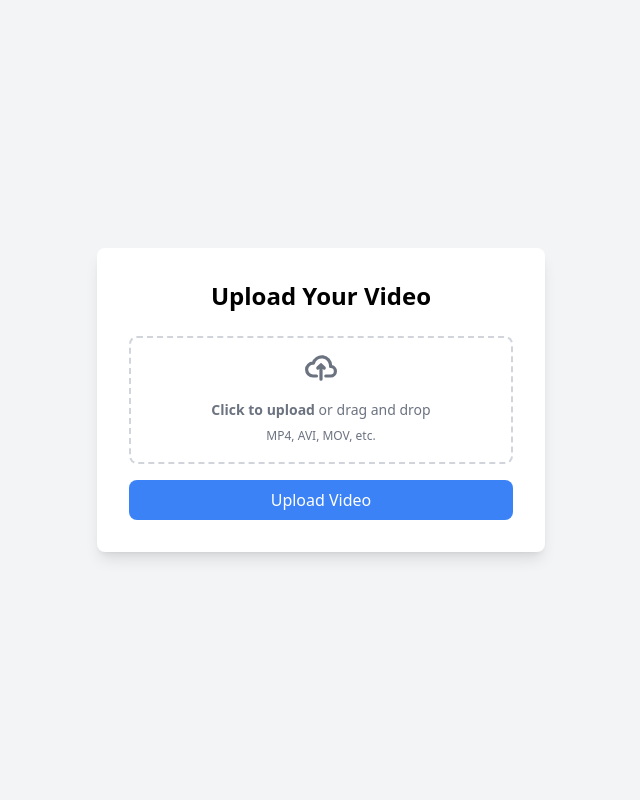
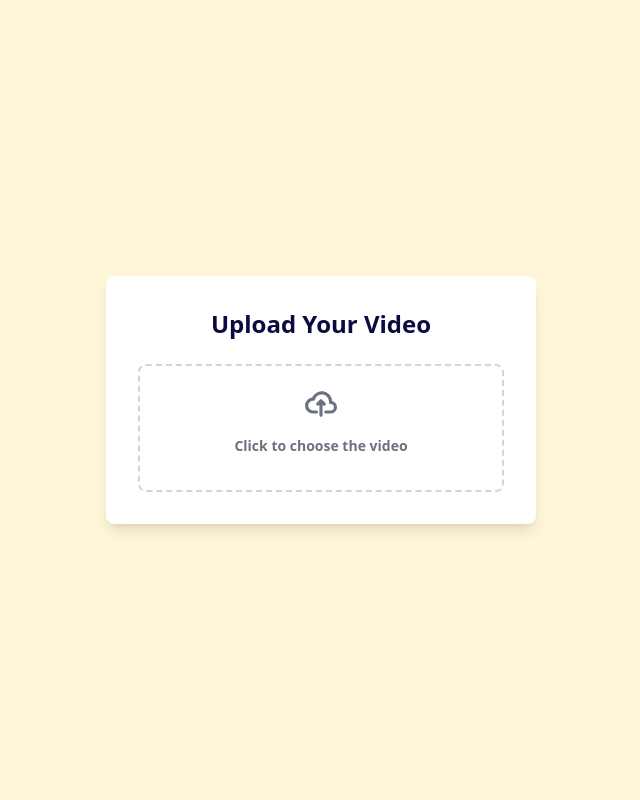
Before and after one commit to LeoGC7/Aspen-Upload-System, a Flask app: page / in a window 1280 px wide. Shown: the whole page, without its empty margins (319-959 px from the left). Run offline with Flask 3, Linux system fonts and the light colour scheme; some libraries are stand-ins or nearby versions.

Commit message:
Files Organized and Color Changed

```diff
--- a/main.py
+++ b/main.py
@@ -8,12 +8,7 @@ if not os.path.exists(UPLOAD_FOLDER):
     os.makedirs(UPLOAD_FOLDER)
 
 app.config['UPLOAD_FOLDER'] = UPLOAD_FOLDER
-app.config['MAX_CONTENT_LENGTH'] = 1 * 1024 * 1024 * 1024
-
-@app.after_request
-def after_request(response):
-    response.headers['ngrok-skip-browser-warning'] = 'true'
-    return response
+app.config['MAX_CONTENT_LENGTH'] = 2 * 1024 * 1024 * 1024
 
 @app.route('/')
 def index():
@@ -32,8 +27,6 @@ def upload_video():
     video_path = os.path.join(app.config['UPLOAD_FOLDER'], video.filename)
     video.save(video_path)
 
-    return f"Video uploaded successfully! Saved to: {video_path}"
-
 
 if __name__ == '__main__':
-    app.run(host='0.0.0.0', port=80)
+    app.run(host='0.0.0.0', port=80, debug=True)
--- /dev/null
+++ b/static/css/index.css
@@ -0,0 +1,37 @@
+@keyframes spin {
+    0% { transform: rotate(0deg); }
+    100% { transform: rotate(360deg); }
+}
+
+.spinner {
+    border: 4px solid rgba(0, 0, 0, 0.1);
+    border-left-color: #0b0b3f;
+    border-radius: 50%;
+    width: 40px;
+    height: 40px;
+    animation: spin 1s linear infinite;
+}
+
+.form-container {
+    width: 430px;
+}
+
+.background {
+    background-color: #fff5d8;
+}
+
+.title {
+    color: #0b0b3f;
+}
+
+#uploadVideoButton {
+    background-color: #f9ba04;
+    color: #0b0b3f;
+    font-weight: 500;
+}
+
+@media screen and (max-width: 450px) {
+    .form-container {
+        width: 330px;
+    }
+}
--- /dev/null
+++ b/static/js/index.js
@@ -0,0 +1,66 @@
+const fileInput = document.getElementById('video');
+        const fileDetails = document.getElementById('fileDetails');
+        const fileName = document.getElementById('fileName');
+        const fileSize = document.getElementById('fileSize');
+        const uploadVideoButton = document.getElementById('uploadVideoButton');
+        const progressBarContainer = document.getElementById('progressBarContainer');
+        const progressBar = document.getElementById('progressBar');
+        const progressPercentage = document.getElementById('progressPercentage');
+        const progressText = document.getElementById('progressText');
+
+        fileInput.addEventListener('change', (event) => {
+            const file = event.target.files[0];
+            if (file) {
+                // Display file details
+                fileName.textContent = file.name;
+                fileSize.textContent = (file.size / (1024 * 1024)).toFixed(2); // Convert to MB
+                fileDetails.classList.remove('hidden');
+                uploadVideoButton.classList.remove('hidden'); // Show the "Upload Video" button
+            } else {
+                fileDetails.classList.add('hidden');
+                uploadVideoButton.classList.add('hidden'); // Hide the "Upload Video" button
+            }
+        });
+
+        document.getElementById('uploadForm').addEventListener('submit', function (e) {
+            e.preventDefault();
+
+            const file = fileInput.files[0];
+            if (!file) return;
+
+            const formData = new FormData();
+            formData.append('video', file);
+
+            const xhr = new XMLHttpRequest();
+
+            // Show progress bar and spinner
+            progressBarContainer.classList.remove('hidden');
+            document.getElementById('spinner').classList.remove('hidden');
+
+            xhr.upload.addEventListener('progress', (event) => {
+                if (event.lengthComputable) {
+                    const percentComplete = (event.loaded / event.total) * 100;
+                    progressBar.style.width = `${percentComplete}%`;
+                    progressPercentage.textContent = `${Math.round(percentComplete)}%`;
+                }
+            });
+
+            xhr.addEventListener('load', () => {
+                // Hide spinner and show completion message
+                document.getElementById('spinner').classList.add('hidden');
+                progressBar.style.backgroundColor = '#10B981'; // Green color
+                progressText.classList.add('text-green-600');
+                progressPercentage.textContent = 'Upload Complete!';
+            });
+
+            xhr.addEventListener('error', () => {
+                // Handle error
+                document.getElementById('spinner').classList.add('hidden');
+                progressBar.style.backgroundColor = 'red'; // Red color
+                progressText.classList.add('text-red-600');
+                progressPercentage.textContent = 'Upload Failed!';
+            });
+
+            xhr.open('POST', '/upload', true);
+            xhr.send(formData);
+        });
--- a/templates/index.html
+++ b/templates/index.html
@@ -5,120 +5,49 @@
     <meta name="viewport" content="width=device-width, initial-scale=1.0">
     <title>Upload Video</title>
     <script src="https://cdn.tailwindcss.com"></script>
-    <style>
-        @keyframes spin {
-            0% { transform: rotate(0deg); }
-            100% { transform: rotate(360deg); }
-        }
-        .spinner {
-            border: 4px solid rgba(0, 0, 0, 0.1);
-            border-left-color: #3498db;
-            border-radius: 50%;
-            width: 40px;
-            height: 40px;
-            animation: spin 1s linear infinite;
-        }
-    </style>
+    <link rel="stylesheet" href="{{url_for('static', filename='css/index.css')}}">
 </head>
-<body class="bg-gray-100 flex items-center justify-center h-screen">
-    <div class="bg-white p-8 rounded-lg shadow-lg max-w-md w-full">
-        <h1 class="text-2xl font-bold mb-6 text-center">Upload Your Video</h1>
+<body class="background flex items-center justify-center h-screen">
+    <div class="form-container bg-white p-8 rounded-lg shadow-lg max-w-md">
+        <h1 class="title text-2xl font-bold mb-6 text-center">Upload Your Video</h1>
         <form id="uploadForm" class="space-y-4">
-            <div class="flex items-center justify-center w-full">
+            <!-- Initially only the "Choose Video" button is visible -->
+            <div id="chooseVideoButton" class="flex items-center justify-center w-full">
                 <label for="video" class="flex flex-col items-center justify-center w-full h-32 border-2 border-dashed border-gray-300 rounded-lg cursor-pointer hover:bg-gray-50">
                     <div class="flex flex-col items-center justify-center pt-5 pb-6">
                         <svg class="w-8 h-8 mb-4 text-gray-500" aria-hidden="true" xmlns="http://www.w3.org/2000/svg" fill="none" viewBox="0 0 20 16">
                             <path stroke="currentColor" stroke-linecap="round" stroke-linejoin="round" stroke-width="2" d="M13 13h3a3 3 0 0 0 0-6h-.025A5.56 5.56 0 0 0 16 6.5 5.5 5.5 0 0 0 5.207 5.021C5.137 5.017 5.071 5 5 5a4 4 0 0 0 0 8h2.167M10 15V6m0 0L8 8m2-2 2 2"/>
                         </svg>
-                        <p class="mb-2 text-sm text-gray-500"><span class="font-semibold">Click to upload</span> or drag and drop</p>
-                        <p class="text-xs text-gray-500">MP4, AVI, MOV, etc.</p>
+                        <p class="mb-2 text-sm text-gray-500"><span class="font-semibold">Click to choose the video</span></p>
                     </div>
                     <input id="video" type="file" name="video" accept="video/*" required class="hidden">
                 </label>
             </div>
+
             <!-- File details display -->
             <div id="fileDetails" class="hidden mt-4 p-4 bg-gray-50 rounded-lg">
                 <p class="text-sm text-gray-700"><span class="font-semibold">Selected File:</span> <span id="fileName"></span></p>
                 <p class="text-sm text-gray-700"><span class="font-semibold">File Size:</span> <span id="fileSize"></span> MB</p>
             </div>
+
+            <!-- Upload Video button -->
+            <button id="uploadVideoButton" type="submit" class="w-full hidden py-2 px-4 rounded-lg hover:bg-blue-600 transition duration-200">Upload Video</button>
+
             <!-- Progress bar -->
             <div id="progressBarContainer" class="hidden mt-4">
                 <div class="w-full bg-gray-200 rounded-full h-2.5">
-                    <div id="progressBar" class="bg-blue-500 h-2.5 rounded-full" style="width: 0%;"></div>
+                    <div id="progressBar" class="h-2.5 rounded-full" style="width: 0%; background-color: #0b0b3f;"></div>
                 </div>
                 <p id="progressText" class="text-sm text-gray-700 mt-2"><span class="font-semibold">Upload Progress:</span> <span id="progressPercentage">0%</span></p>
             </div>
+
+            <!-- Spinner -->
             <div id="spinner" class="flex hidden justify-center">
                 <div class="spinner"></div>
             </div>
-            <button type="submit" class="w-full bg-blue-500 text-white py-2 px-4 rounded-lg hover:bg-blue-600 transition duration-200">Upload Video</button>
         </form>
     </div>
 
-    <script>
-        const fileInput = document.getElementById('video');
-        const fileDetails = document.getElementById('fileDetails');
-        const fileName = document.getElementById('fileName');
-        const fileSize = document.getElementById('fileSize');
-        const progressBarContainer = document.getElementById('progressBarContainer');
-        const progressBar = document.getElementById('progressBar');
-        const progressPercentage = document.getElementById('progressPercentage');
-        const progressText = document.getElementById('progressText');
-
-        fileInput.addEventListener('change', (event) => {
-            const file = event.target.files[0];
-            if (file) {
-                // Display file details
-                fileName.textContent = file.name;
-                fileSize.textContent = (file.size / (1024 * 1024)).toFixed(2); // Convert to MB
-                fileDetails.classList.remove('hidden');
-            } else {
-                fileDetails.classList.add('hidden');
-            }
-        });
-
-        document.getElementById('uploadForm').addEventListener('submit', function (e) {
-            e.preventDefault();
-
-            const file = fileInput.files[0];
-            if (!file) return;
-
-            const formData = new FormData();
-            formData.append('video', file);
-
-            const xhr = new XMLHttpRequest();
-
-            // Show progress bar and spinner
-            progressBarContainer.classList.remove('hidden');
-            document.getElementById('spinner').classList.remove('hidden');
-
-            xhr.upload.addEventListener('progress', (event) => {
-                if (event.lengthComputable) {
-                    const percentComplete = (event.loaded / event.total) * 100;
-                    progressBar.style.width = `${percentComplete}%`;
-                    progressPercentage.textContent = `${Math.round(percentComplete)}%`;
-                }
-            });
-
-            xhr.addEventListener('load', () => {
-                // Hide spinner and show completion message
-                document.getElementById('spinner').classList.add('hidden');
-                progressBar.style.backgroundColor = '#10B981'; // Green color
-                progressText.classList.add('text-green-600');
-                progressPercentage.textContent = 'Upload Complete!';
-            });
-
-            xhr.addEventListener('error', () => {
-                // Handle error
-                document.getElementById('spinner').classList.add('hidden');
-                progressBar.style.backgroundColor = 'red'; // Red color
-                progressText.classList.add('text-red-600');
-                progressPercentage.textContent = 'Upload Failed!';
-            });
-
-            xhr.open('POST', '/upload', true);
-            xhr.send(formData);
-        });
-    </script>
+    <script src="{{url_for('static', filename='js/index.js')}}"></script>
 </body>
 </html>
```
